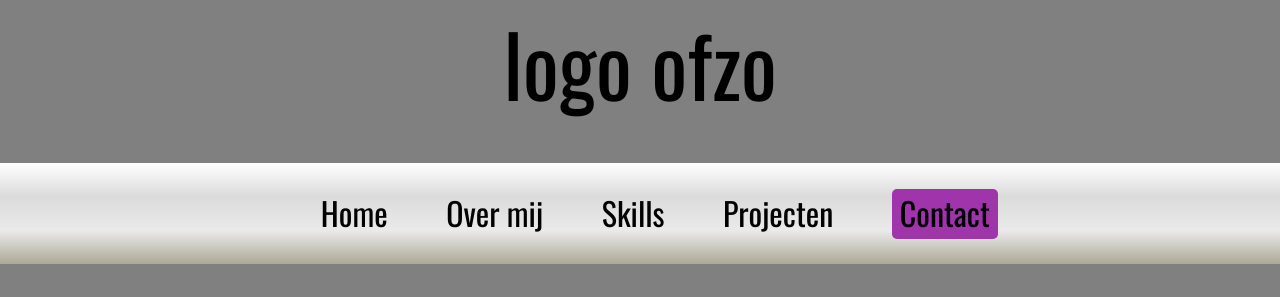
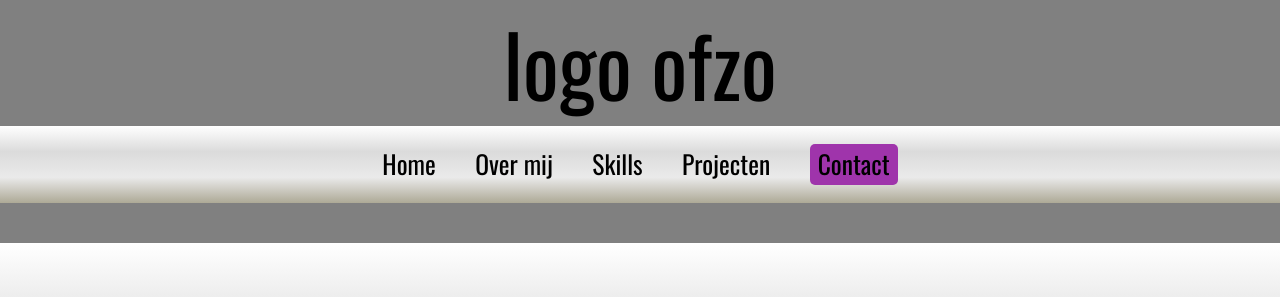
Before and after one commit to tobiasvdorp/react-portfoliowebsite, a PHP site: page / in a window 1280 px wide. Shown: the top 297 px of the page. Run offline with PHP 8.4, Linux system fonts and the light colour scheme; some libraries are stand-ins or nearby versions.

Commit message:
Add files via upload

```diff
--- a/index.html
+++ b/index.html
@@ -18,6 +18,7 @@
 </head>
 
 <body>
+   <a id="top"></a>
     <!--
         <div class="parallax" data-parallax="scroll" data-image-src="images/poster.png"></div>
 
@@ -39,11 +40,11 @@ logo ofzo
     <section id="randje-boven-nav"></section>
     <nav>
         <ul class="navbar">
-            <li class="navbar-item">Home</li>
-            <li class="navbar-item">Over mij</li>
-            <li class="navbar-item">Skills</li>
-            <li class="navbar-item">Projecten</li>
-            <li class="navbar-item"><button class="contact">Contact</button></li>
+            <li class="navbar-item"><a href="#top">Home</a></li>
+            <li class="navbar-item"><a href="#overmij">Over mij</a></li>
+            <li class="navbar-item"><a href="#skills">Skills</a></li>
+            <li class="navbar-item"><a href="#projecten">Projecten</a></li>
+            <li class="navbar-item"><a href="#contact"><button class="contact">Contact</button></a></li>
 
         </ul>
     </nav>
@@ -53,6 +54,7 @@ logo ofzo
    <!-----------------OVER MIJ--------------->
    <section class="over-mij">
        <!--<h2 class="overmijtitel">OVER MIJ</h2> -->
+    <a id="overmij"></a>
     <section class="overmijtekstenfoto">
        <figure class="fotovanmij">
             <img id="foto-van-mij" src="images/wallpaper-for-facebook-profile-photo-e1440624505574.jpeg" alt="Profielfoto">
@@ -78,7 +80,7 @@ logo ofzo
    <!-----------------SKILLS----------------->
 
    <section class="skills">
-
+    <a id="skills"></a>
     <h2 class="skillstitel">SKILLS</h2>
 
     <section class="skill-logos">
@@ -127,6 +129,7 @@ logo ofzo
 
      <!--------------PROJECTEN----------->
      <section class="projecten">
+        <a id="projecten"></a>
         <h2 class="projec">PROJECTEN</h2>
 
         <section id="project-platen">
@@ -163,6 +166,7 @@ logo ofzo
 
  <!--------------CONTACT----------->
 <section class="contact">
+    <a id="contact"></a>
 <h2 id="contacttitel">CONTACT</h2>
 </section>
 
--- a/styles.css
+++ b/styles.css
@@ -2,14 +2,12 @@
 
 
 body {
-    font-size: 32px;
     width: 100%;
     /* background-image: url(images/poster.png); */
     background: grey;
     font-family: 'Oswald', sans-serif;
     margin: 0;
     padding: 0;
-
 }
 
 #achtergrondvideo {
@@ -41,45 +39,62 @@ header {
 /* -----------------NAVBAR------------ */
 
 
-
+/*
 #randje-boven-nav {
-    background: grey; /*DEZE KLEUR MOET HETZELFDE ZIJN ALS DE ACHTERGROND VAN DE WEBSITE*/
+    background: grey;
     height: 5px;
     position: sticky;
     top: 0px;
     z-index: 100;
-
 }
-
+*/
 ul.navbar {
     list-style-type: none;
     text-align: center;
     color: black;
-
+    margin: 0;
+    padding: 0;
 }
 
 
 
 nav {
     position: sticky;
-    top: 5px;
+    top: 0;
     z-index: 100;
 
 }
 
 .navbar-item {
-        display: inline-block;
-        margin: 2vw;
-        transition: .7s;
+    display: inline-block;
+    margin: 1.4vw;
+    transition: .7s;
+    font-size: 4vw;
 }
+/*
 .navbar-item:hover {
     cursor: pointer;
     color: rgb(188, 116, 0);
     transition: .25s;
     letter-spacing: .05em;
+} */
+@media(hover: hover) and (pointer: fine) {
+    .navbar-item:hover {
+        cursor: pointer;
+    color: rgb(188, 116, 0);
+    transition: .25s;
+    letter-spacing: .05em;
+    }
 }
 
-
+@media(hover: hover) and (pointer: fine) {
+    button.contact:hover {
+    cursor: pointer;
+    background: rgb(102, 6, 114);
+    transition: .25s;
+    letter-spacing: .05em;
+    }
+}
 button.contact:hover {
     cursor: pointer;
     background: rgb(102, 6, 114);
@@ -87,23 +102,36 @@ button.contact:hover {
     letter-spacing: .05em;
 }
 
-button{
+
+
+
+button.contact {
     border: none;
     border-radius: 5px;
     background: rgb(159, 52, 171);
     font-family: 'Oswald', sans-serif;
-    font-size: 32px;
+    font-size: 4vw;
     padding: 0px 8px 3px 8px;
     color: black;
     transition: .7s;
-    margin-right: 0.1vw;
+}
+
+
+
+@media screen and (max-width:1400px){
+    .navbar-item, button.contact {
+        font-size: 2vw;
+    }
+}
+
+@media screen and (max-width:1000px){
+    .navbar-item, button.contact {
+        font-size: 3vw;
+    }
 }
 
 /* ----------------------------------- */
 
-#leeg-stuk1 {
-    height: 50px;
-}
 
 /* ----------------OVER MIJ----------- */
 
@@ -115,6 +143,7 @@ ul.navbar, section.over-mij {
 }
 section.over-mij {
     margin-bottom: 15vh;
+    margin-top: 5vh;
 }
 
 section.overmijtekstenfoto {
@@ -156,9 +185,10 @@ section.skills {
     background: -webkit-linear-gradient(to right,#ADA996, #EAEAEA, #DBDBDB, #F2F2F2, #ADA996);  /* Chrome 10-25, Safari 5.1-6 */
     background: linear-gradient(to right, #ADA996, #EAEAEA, #DBDBDB, #F2F2F2, #ADA996); /* W3C, IE 10+/ Edge, Firefox 16+, Chrome 26+, Opera 12+, Safari 7+ */
     margin-bottom: 15vh;
+
 }
 .skillstitel, section.projecten h2, #contacttitel {
-    font-size: 5vw;
+    font-size: 4.5vw;
     padding-top: 1vh;               /* TITELS, SKILLS, PROJECTEN, CONTACT */
     text-align: center;
     color: black;
@@ -174,8 +204,8 @@ section.skills {
 }
 
 .skill-logos img {
-    width: 10vw;
-    height: 10vw;
+    width: 8vw;
+    height: 8vw;
 
 }
 
@@ -220,12 +250,12 @@ font-size: 3vw;
 
 
  #project-platen figure img {
-     width: 20vw;
+     width: 15vw;
 
  }
 
  #project-platen figure {
-    margin: 5px;
+    margin: 4px;
 
 }
 
@@ -293,3 +323,29 @@ footer {
 @media only screen and (max-width: 1200px) {
 
 }
+
+a[href="#top"], a[href="#overmij"], a[href="#skills"], a[href="#projecten"], a [href="#contact"] {
+    text-decoration: none;
+    color: black;
+}
+
+#overmij {
+    display: block;
+    position: relative;
+    top: -10vh;
+    visibility: hidden;
+}
+
+#skills, #projecten, #contact {
+    display: block;
+    position: relative;
+    top: -30vh;
+    visibility: hidden;
+}
+
+#top {
+    display: block;
+    position: relative;
+    top: 0px;
+    visibility: hidden;
+}
```
